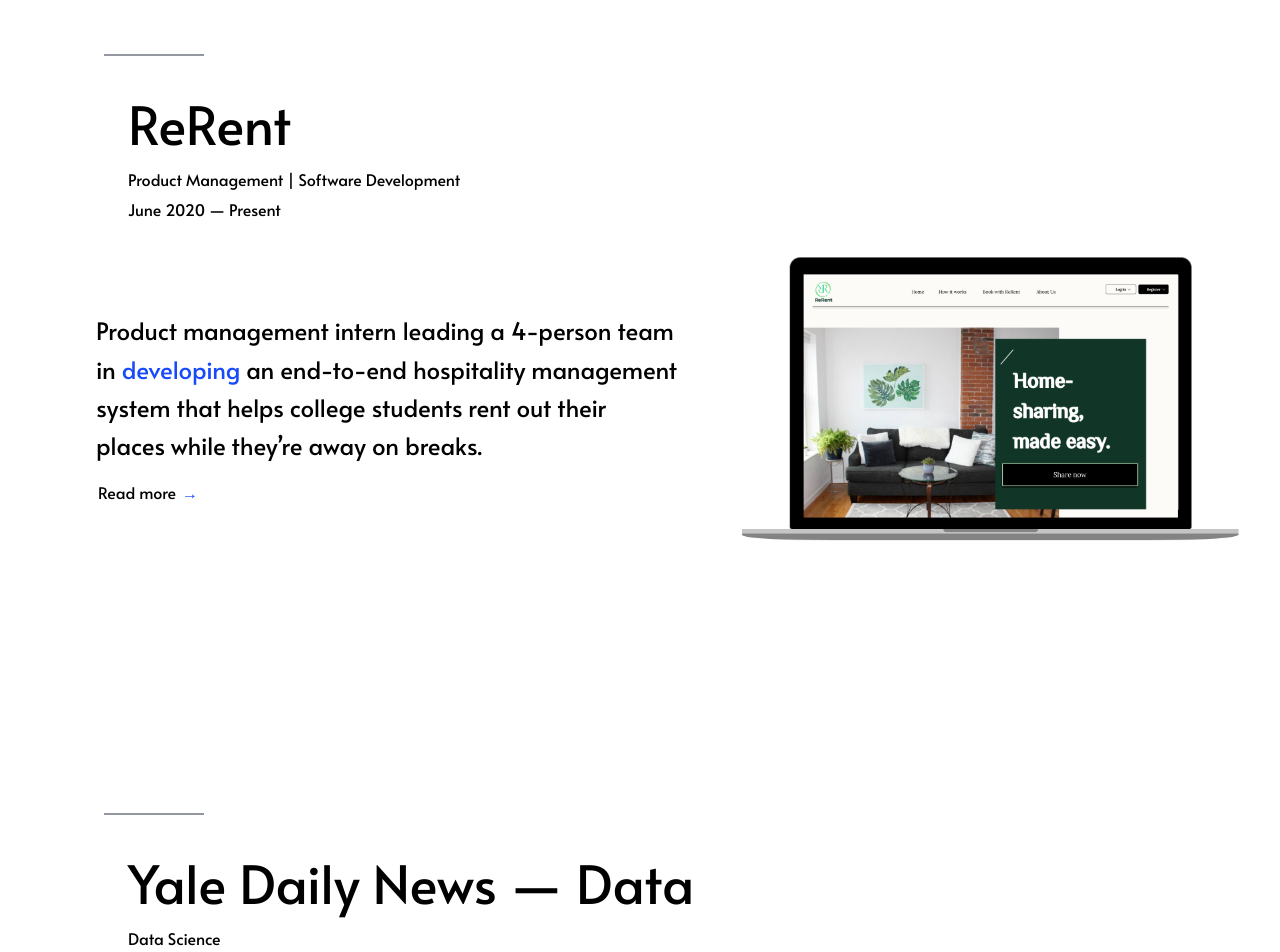
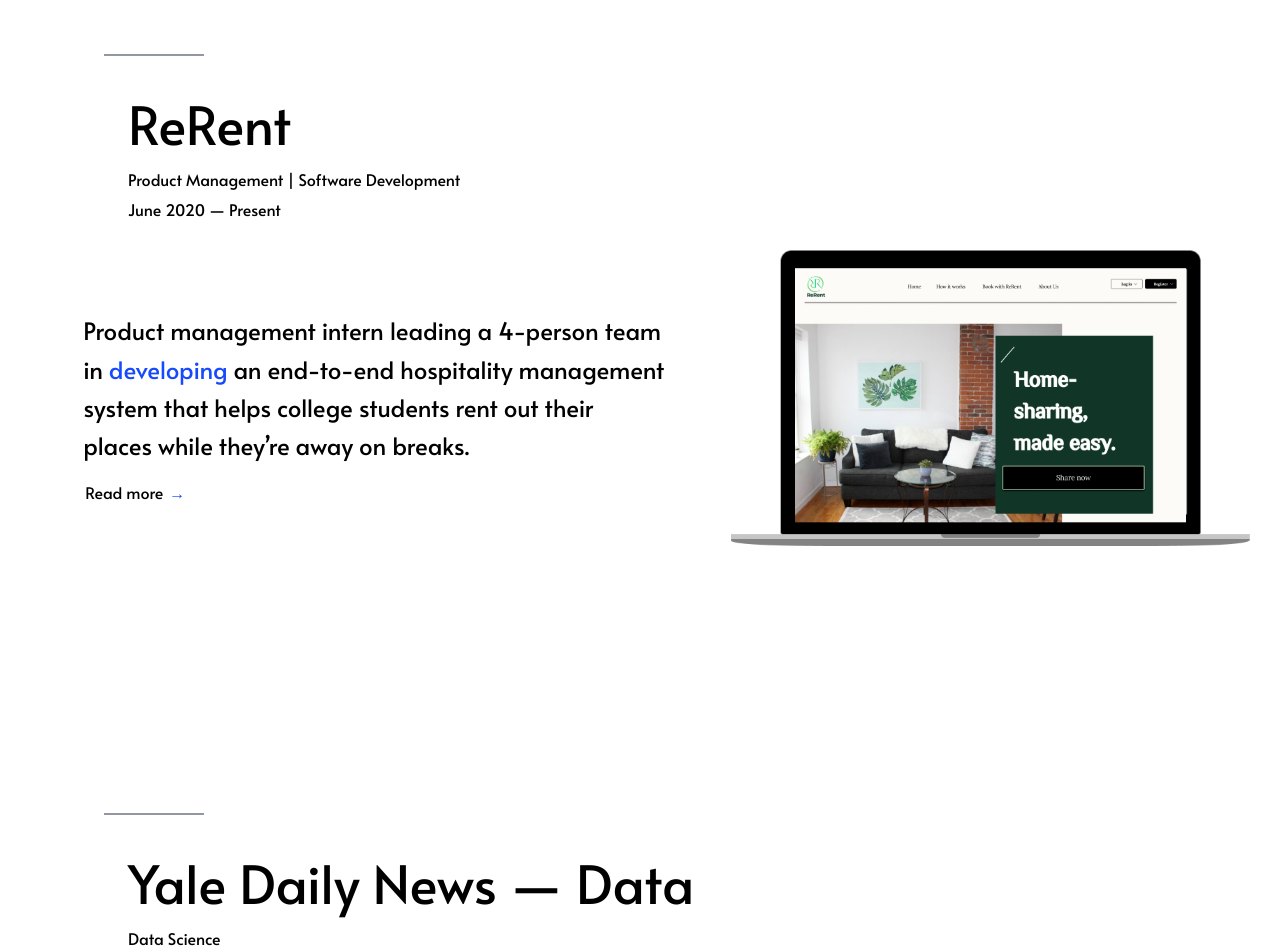
Before and after one commit to ashleyyqin/ashleyyqin.github.io, a Jekyll site: the page built from index.html, in a window 1280 px wide. Shown: the part 1192-2144 px from the top of the page. Built offline with Jekyll 4.4.1, drawn with Linux system fonts in a browser that asks for light colours.

Commit message:
reformatting

```diff
--- a/index.html
+++ b/index.html
@@ -129,8 +129,8 @@
 <br>
 <div class="card container mx-auto px-2 mb-4 clearfix header-text">
     <div class="subheader mt-1 py-2"
-         style="display: flex;align-items: center; flex-flow: wrap; justify-content:left;">
-        <div style="width: 35em; margin-bottom:5em; margin-left: 2em">
+         style="display: flex;align-items: center; flex-flow: wrap; justify-content:left; margin-left: 2em">
+        <div style="width: 35em; margin-bottom:5em;">
             <ul style="margin-left: 3em">
                 <li>
                     <a href="https://yaledailynews.com/commencement2020/2020/05/15/yale-class-of-2020-by-the-numbers/"
@@ -142,8 +142,12 @@
         </div>
     </div>
 </div>
+<div class="card container mx-auto px-2 mb-4 clearfix header-text">
+    <div class="subheader mt-1 py-2"
+         style="display: flex;align-items: center; flex-flow: wrap; justify-content:left; margin-left: 2em">
+        <div style="width: 35em; margin-bottom:5em;">
             <div class='tableauPlaceholder centered' id='viz1600266083672'
-     style='margin-top: 1em; align-items: center; max-width:50%; max-height:50%;'>
+                 style='margin-top: 1em; align-items: center;'>
                 <noscript><a
                         href='https:&#47;&#47;yaledailynews.com&#47;commencement2020&#47;2020&#47;05&#47;15&#47;yale-class-of-2020-by-the-numbers&#47;'><img
                         alt=' '
@@ -175,9 +179,14 @@
                 scriptElement.src = 'https://public.tableau.com/javascripts/api/viz_v1.js';
                 vizElement.parentNode.insertBefore(scriptElement, vizElement);
             </script>
+        </div>
+    </div>
+</div>
 
 
 <!-- Research/Publications -->
+<br>
+<br>
 <br>
 <br>
 <br>
--- a/styles/main.css
+++ b/styles/main.css
@@ -557,7 +557,7 @@
 
 .img_projects {
     justify-content: right !important;
-    width:45%;
+    width:47%;
     margin-right:-4em;
     margin-top: -1em;
 }
```
Lines whose indentation alone changed are shown as unchanged.
